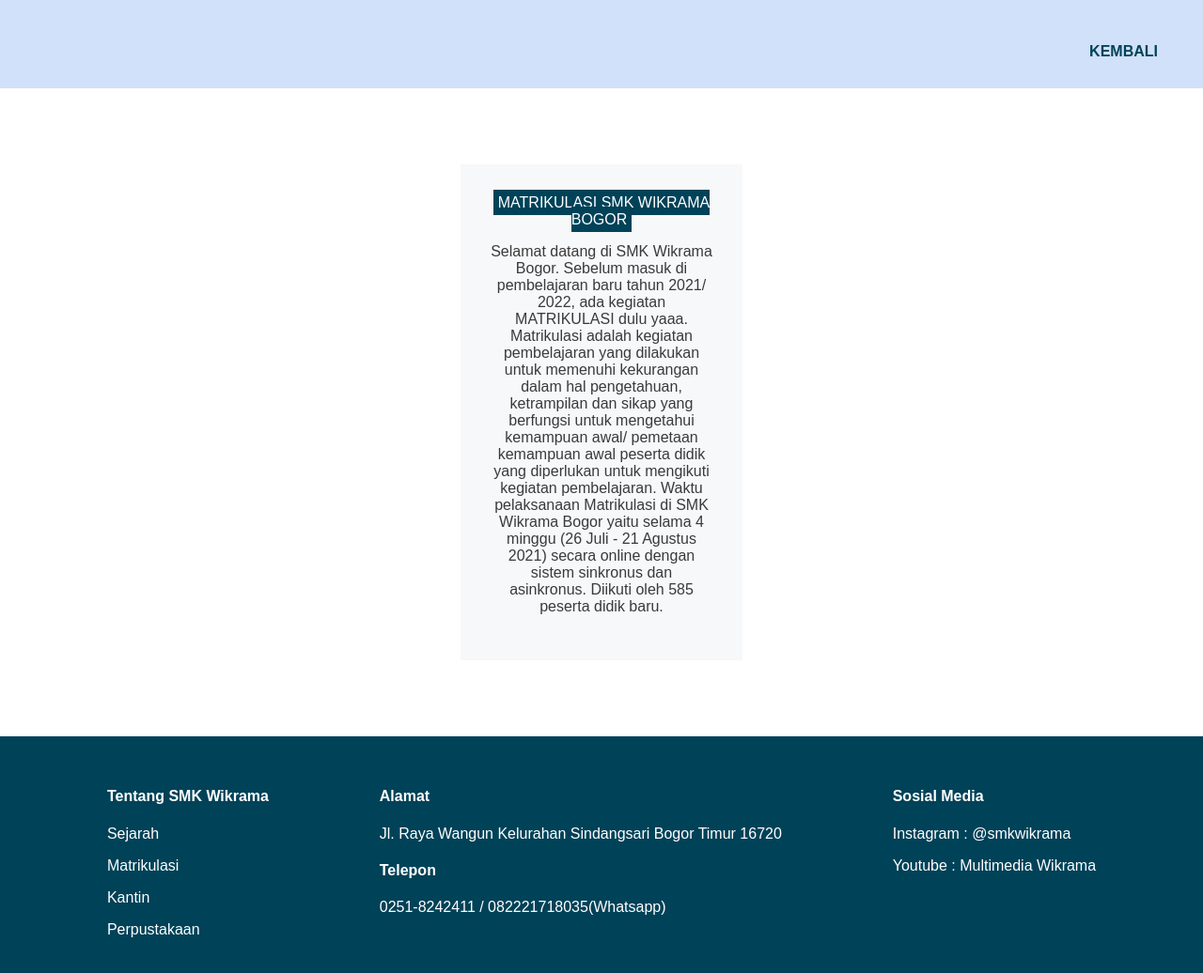
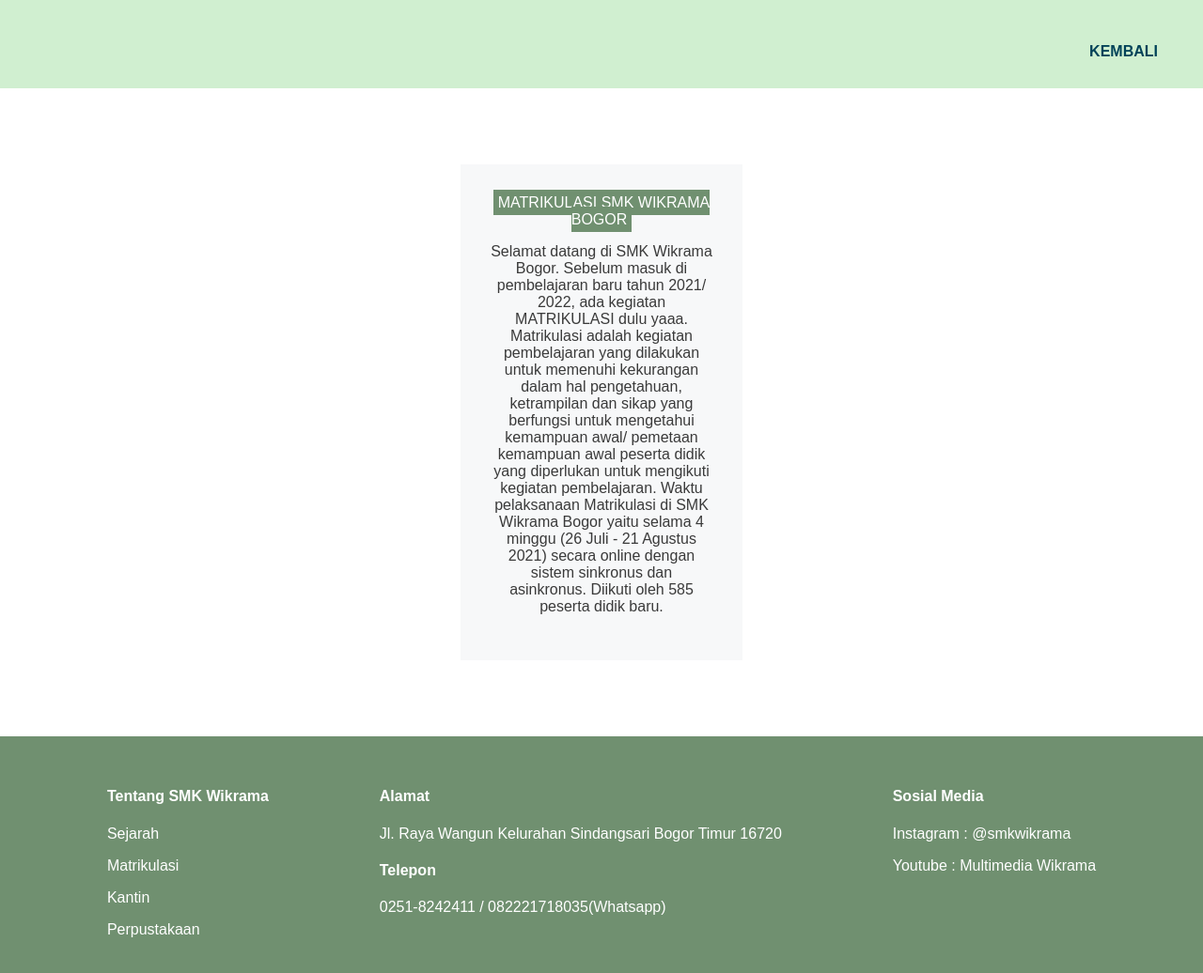
Before and after one commit to Yusufmy/Tugas-Projec, a plain HTML site: page MATRIKULASI.HTML in a window 1280 px wide. Shown: the whole page at 94% size. Drawn offline with Linux system fonts and the light colour scheme.

Commit message:
Add files via upload

```diff
--- a/MATRIKULASI.CSS
+++ b/MATRIKULASI.CSS
@@ -1,5 +1,5 @@
 body{
-    background-color: #d0e1f9;
+    background-color: #d0efd0;
     font-family: Arial, Helvetica, sans-serif;
     color: #3a3a3a;
     margin: 0;
@@ -76,7 +76,7 @@ body{
   }
 
   mark{
-    background: #004258;
+    background: #709070;
     color: white;
     padding: 5px 5px;
   }
@@ -101,7 +101,7 @@ body{
   }
 
   .card:hover {
-    background-color: #fbcb7b;
+    background-color: rgb(124, 236, 124);
   }
 
   .content3 {
@@ -178,7 +178,7 @@ body{
   }
 
   .footer-main {
-      background-color: #004258;
+      background-color: #709070;
       padding: 24px 60px;
       color: white;
   }
--- a/kantin wikrama.css
+++ b/kantin wikrama.css
@@ -1,5 +1,5 @@
 body{
-    background-color: #d0e1f9;
+    background-color: #d0efd0;
     font-family: Arial, Helvetica, sans-serif;
     color: #3a3a3a;
     margin: 0;
@@ -76,7 +76,7 @@ body{
   }
 
   mark{
-    background: #004258;
+    background: #709070;
     color: white;
     padding: 5px 5px;
   }
@@ -101,7 +101,7 @@ body{
   }
 
   .card:hover {
-    background-color: #fbcb7b;
+    background-color: rgb(124, 236, 124);
   }
 
   .content3 {
@@ -178,7 +178,7 @@ body{
   }
 
   .footer-main {
-      background-color: #004258;
+      background-color: #709070;
       padding: 24px 60px;
       color: white;
   }
--- a/perpustakaan.css
+++ b/perpustakaan.css
@@ -1,5 +1,5 @@
 body{
-    background-color: #d0e1f9;
+    background-color: #d0efd0;
     font-family: Arial, Helvetica, sans-serif;
     color: #3a3a3a;
     margin: 0;
@@ -76,7 +76,7 @@ body{
   }
 
   mark{
-    background: #004258;
+    background: #709070;
     color: white;
     padding: 5px 5px;
   }
@@ -101,7 +101,7 @@ body{
   }
 
   .card:hover {
-    background-color: #fbcb7b;
+    background-color: rgb(124, 236, 124);
   }
 
   .content3 {
@@ -178,7 +178,7 @@ body{
   }
 
   .footer-main {
-      background-color: #004258;
+      background-color: #709070;
       padding: 24px 60px;
       color: white;
   }
--- a/sejarah wikrama.css
+++ b/sejarah wikrama.css
@@ -1,7 +1,7 @@
 body{
-    background-color: #d0e1f9;
+    background-color: #d0efd0;
     font-family: Arial, Helvetica, sans-serif;
-    color: #3a3a3a;
+    color: #709070;
     margin: 0;
   }
 
@@ -34,11 +34,11 @@ body{
   }
 
   li a:hover:not(.active) {
-    color: #004258;
+    color: #709070;
   }
 
   .active {
-    color: #004258;
+    color: #709070;
   }
 
   @media screen and (max-width: 600px) {
@@ -76,7 +76,7 @@ body{
   }
 
   mark{
-    background: #004258;
+    background:#709070;
     color: white;
     padding: 5px 5px;
   }
@@ -101,7 +101,7 @@ body{
   }
 
   .card:hover {
-    background-color: #fbcb7b;
+    background-color: rgb(124, 236, 124);
   }
 
   .content3 {
@@ -178,7 +178,7 @@ body{
   }
 
   .footer-main {
-      background-color: #004258;
+      background-color: #709970;
       padding: 24px 60px;
       color: white;
   }
```
Also changed, not shown: style.css (line endings or trailing spaces).
